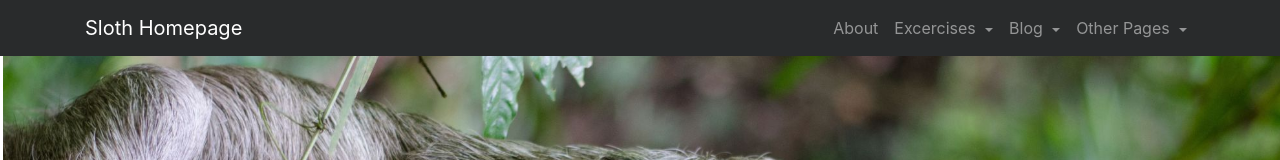
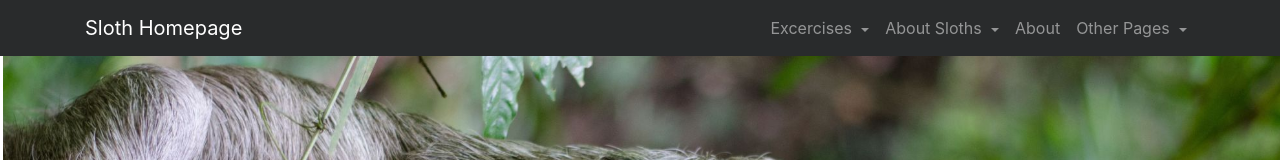
Before and after one commit to SEBHN/SlothHomepage, a website: page index.html in a window 1280 px wide. Shown: the top 160 px of the page. Drawn offline with Linux system fonts and the light colour scheme.

Commit message:
rearange menu

```diff
--- a/index.html
+++ b/index.html
@@ -52,9 +52,6 @@
             <a class="navbar-brand" href="index.html">Sloth Homepage</a>
             <div class="collapse navbar-collapse" id="navbarExample">
                 <ul class="navbar-nav ml-auto">
-                    <li class="nav-item">
-                        <a class="nav-link" href="about.html">About</a>
-                    </li>
                     <li class="nav-item dropdown">
                         <a class="nav-link dropdown-toggle" href="#" id="navbarDropdownExcercises" data-toggle="dropdown" aria-haspopup="true" aria-expanded="false">
                             Excercises
@@ -70,13 +67,16 @@
                     </li>
                     <li class="nav-item dropdown">
                         <a class="nav-link dropdown-toggle" href="#" id="navbarDropdownBlog" data-toggle="dropdown" aria-haspopup="true" aria-expanded="false">
-                            Blog
+                            About Sloths
                         </a>
                         <div class="dropdown-menu dropdown-menu-right" aria-labelledby="navbarDropdownBlog">
                             <a class="dropdown-item" href="blog-home-1.html">Blog Home 1</a>
                             <a class="dropdown-item" href="blog-home-2.html">Blog Home 2</a>
                             <a class="dropdown-item" href="blog-post.html">Blog Post</a>
                         </div>
+                    </li>
+					<li class="nav-item">
+                        <a class="nav-link" href="about.html">About</a>
                     </li>
                     <li class="nav-item dropdown">
                         <a class="nav-link dropdown-toggle" href="#" id="navbarDropdownBlog" data-toggle="dropdown" aria-haspopup="true" aria-expanded="false">
```
